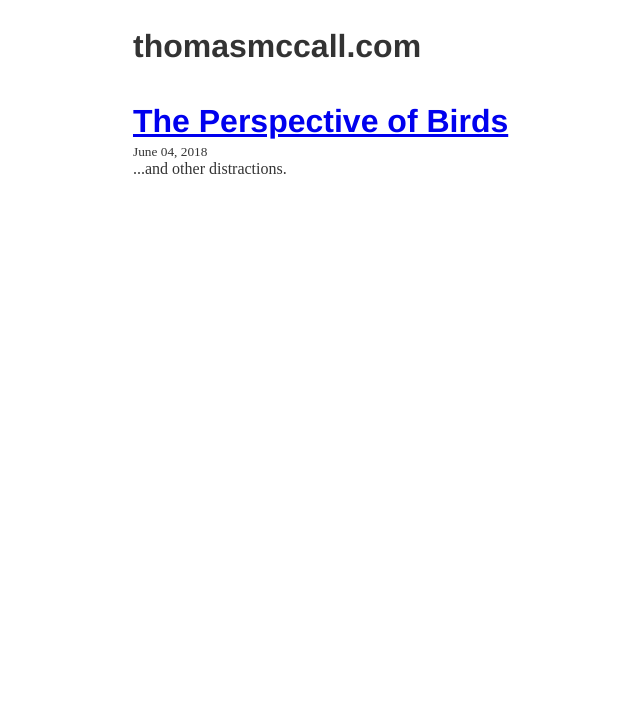
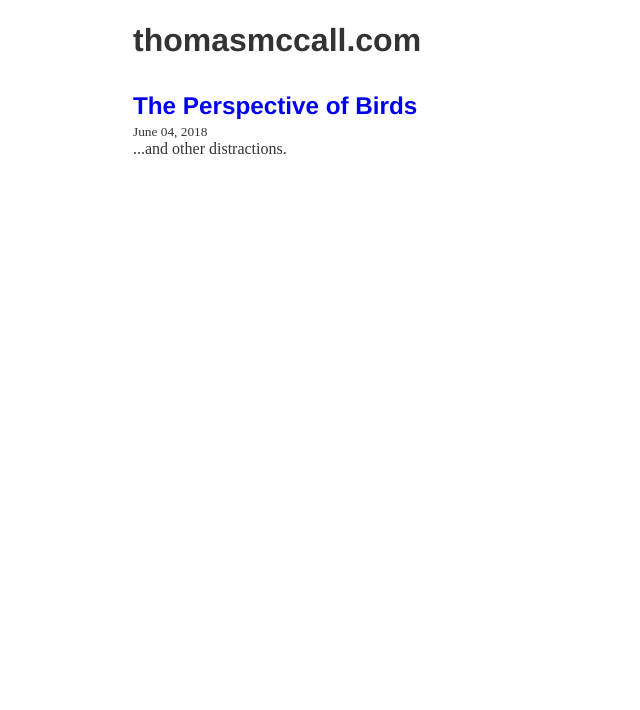
Before and after one commit to tmccall8829/mccall, a Gatsby site: page / in a window 1280 px wide. Shown: the top 710 px of the page, without its empty margins (246-886 px from the left). Built offline with nearby package versions, Linux system fonts and the light colour scheme; Gatsby itself is replaced by a stand-in of ours; some packages are replaced by stand-ins of ours; what typography-theme-sutro would draw is missing.

Commit message:
cleaned up and organized files

```diff
--- a/src/components/footer.js
+++ b/src/components/footer/footer.js
@@ -2,7 +2,7 @@ import React from 'react';
 import './footer.css';
 import { Link } from "gatsby"
 import { FaTwitter, FaMediumM } from 'react-icons/fa';
-import { rhythm } from "../utils/typography.js"
+import { rhythm } from "../../utils/typography.js"
 
 const Footer  = () => {
    return (
--- a/src/components/layout.js
+++ b/src/components/layout.js
@@ -1,9 +1,9 @@
 import React from "react"
 import { Link } from "gatsby"
 
-import { rhythm, scale } from "../utils/typography.js"
+import { rhythm } from "../utils/typography.js"
 
-import Footer from './footer.js'
+import Footer from './footer/footer.js'
 
 const Layout = ({ location, title, children }) => {
   let header
@@ -11,7 +11,6 @@ const Layout = ({ location, title, children }) => {
   header = (
       <h1
         style={{
-          ...scale(1),
           marginBottom: rhythm(0),
           marginTop: rhythm(0),
         }}
--- a/src/pages/index.js
+++ b/src/pages/index.js
@@ -18,16 +18,21 @@ const BlogIndex = ({ data, location }) => {
 
           <article key={node.fields.slug}>
             <header>
-              <h1
+              <h2
                 style={{
                   marginTop: rhythm(1.5), // space between post title and page title
                   marginBottom: rhythm(0.1), // space between post title and post date/summary
                 }}
               >
-                <Link style={{ boxShadow: `none` }} to={node.fields.slug}>
+                <Link style={{
+                  boxShadow: `none`,
+                  textDecoration: `none`,
+                }}
+                to={node.fields.slug}
+                >
                   {title}
                 </Link>
-              </h1>
+              </h2>
               <small>{node.frontmatter.date}</small>
             </header>
             <section>
--- a/src/templates/blog-post.js
+++ b/src/templates/blog-post.js
@@ -43,7 +43,7 @@ const BlogPostTemplate = ({ data, pageContext, location }) => {
         </header>
         <section dangerouslySetInnerHTML={{ __html: post.html }} />
       </article>
-      <div>
+      <div align="center">
         <Link to="/">Home</Link>
       </div>
 
--- a/src/utils/typography.js
+++ b/src/utils/typography.js
@@ -9,7 +9,7 @@ sutro.overrideThemeStyles = () => ({
     fontSize: '12px'
   },
 })
-sutro.bodyFontFamily = ['Fira Mono', 'Helvetica', 'sans-serif']
+sutro.bodyFontFamily = ['Helvetica', 'sans-serif']
 
 const typography = new Typography(sutro)
 
```
Also changed, not shown: src/components/header/header.css (added, +10 -0 lines), src/components/header/header.js (added, +13 -0 lines), src/components/footer/footer.css (renamed from src/components/footer.css).
